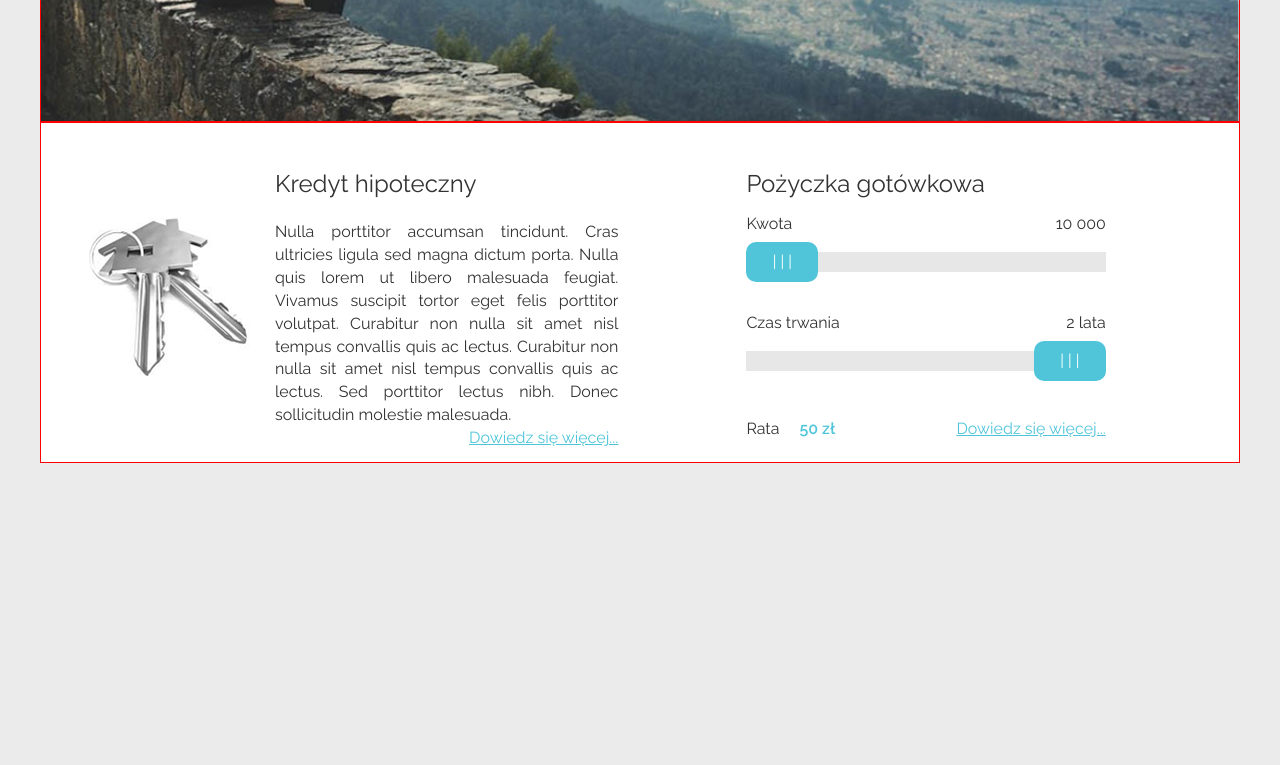
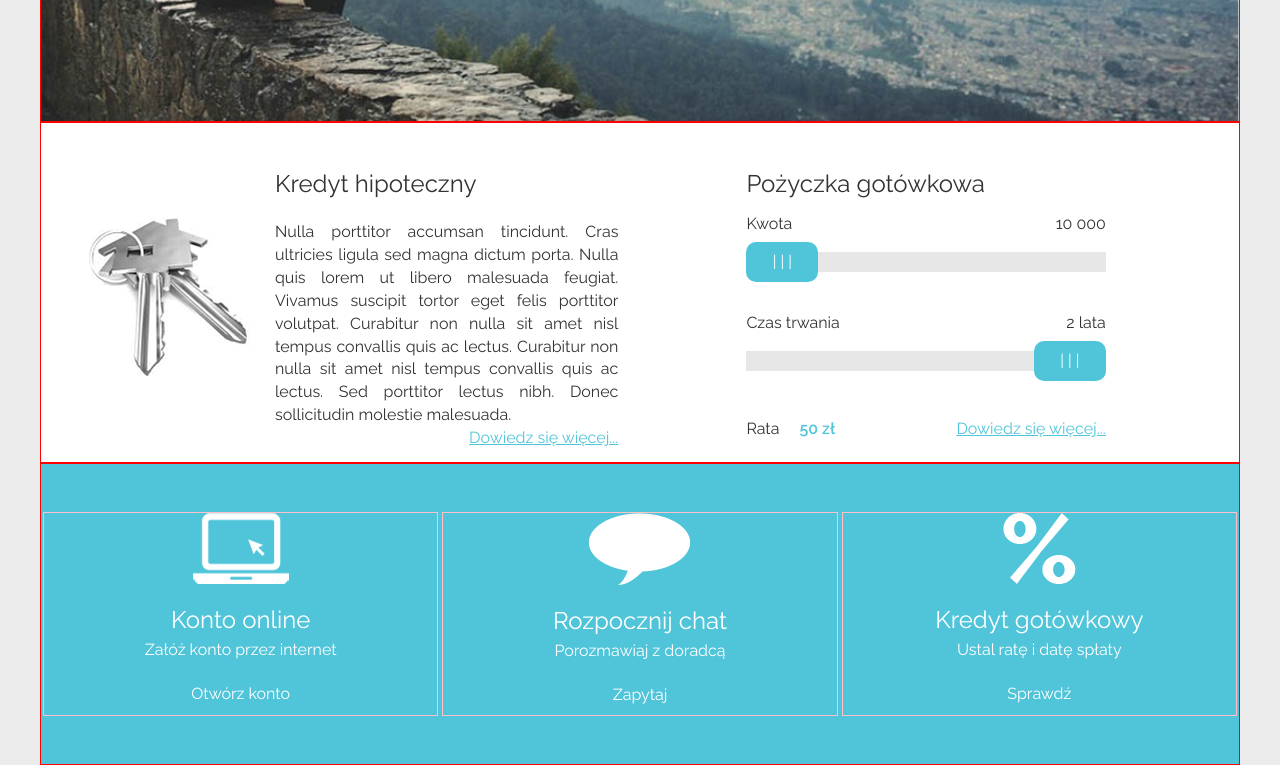
Before and after one commit to Kitka92/Bezpieczny-bank, a website: page index.html in a window 1280 px wide. Shown: the part 476-1241 px from the top of the page. Before the commit the page ends 939 px from the top, so only its background shows below. Drawn offline with nearby package versions, Linux system fonts and the light colour scheme.

Commit message:
add section3 and styles

```diff
--- a/index.html
+++ b/index.html
@@ -107,6 +107,30 @@
       </div>
     </section>
 
+    <!-- SECTION 3 -->
+
+    <section>
+      <div class="container section3">
+        <div>
+          <img src="images/computer.png">
+          <h1>Konto online</h1>
+          <h2>Załóż konto przez internet</h2>
+          <button>Otwórz konto</button>
+        </div>
+        <div>
+          <img src="images/talk.png">
+          <h1>Rozpocznij chat</h1>
+          <h2>Porozmawiaj z doradcą</h2>
+          <button>Zapytaj</button>
+        </div>
+        <div>
+          <img src="images/percentage.png">
+          <h1>Kredyt gotówkowy</h1>
+          <h2>Ustal ratę i datę spłaty</h2>
+          <button>Sprawdź</button>
+        </div>
+      </div>
+    </section>
 
 
   </body>
--- /dev/null
+++ b/scss/partials/_section3.scss
@@ -0,0 +1,29 @@
+.section3 {
+  background-color: $blue-bcg-color;
+  display: flex;
+  padding: 3rem;
+  div {
+    flex-basis: 33%;
+    border: 1px solid pink;
+    margin: 0 auto;
+    text-align: center;
+    font-family: "Raleway", sans-serif;
+    color: #ffffff;
+    h1 {
+      font-size: 1.5rem;
+      margin-top: 1rem;
+      margin-bottom: 0.5rem;
+    }
+    button {
+      background-color: $blue-bcg-color;
+      border: #ffffff;
+      box-shadow: none;
+      padding-top: 0.5rem;
+      padding-bottom: 0.5rem;
+      padding-right: 4rem;
+      padding-left: 4rem;
+      border-radius: 5px;
+      margin-top: 1rem;
+    }
+  }
+}
--- a/scss/style.scss
+++ b/scss/style.scss
@@ -3,6 +3,7 @@
 @import "partials/header";
 @import "partials/section1";
 @import "partials/section2";
+@import "partials/section3";
 
 html {
   font-size: 16px;
```
Also changed, not shown: css/style.css.
